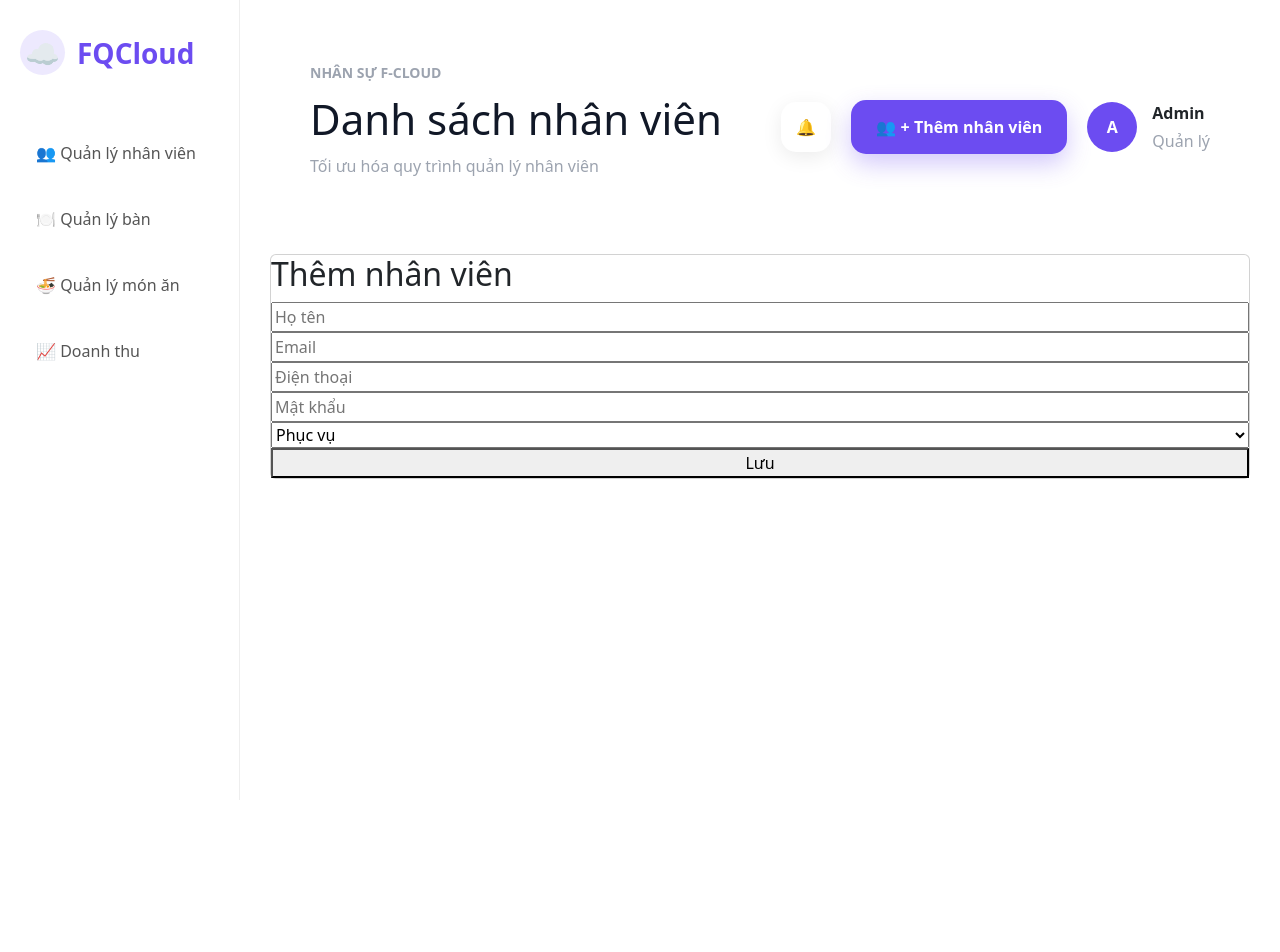
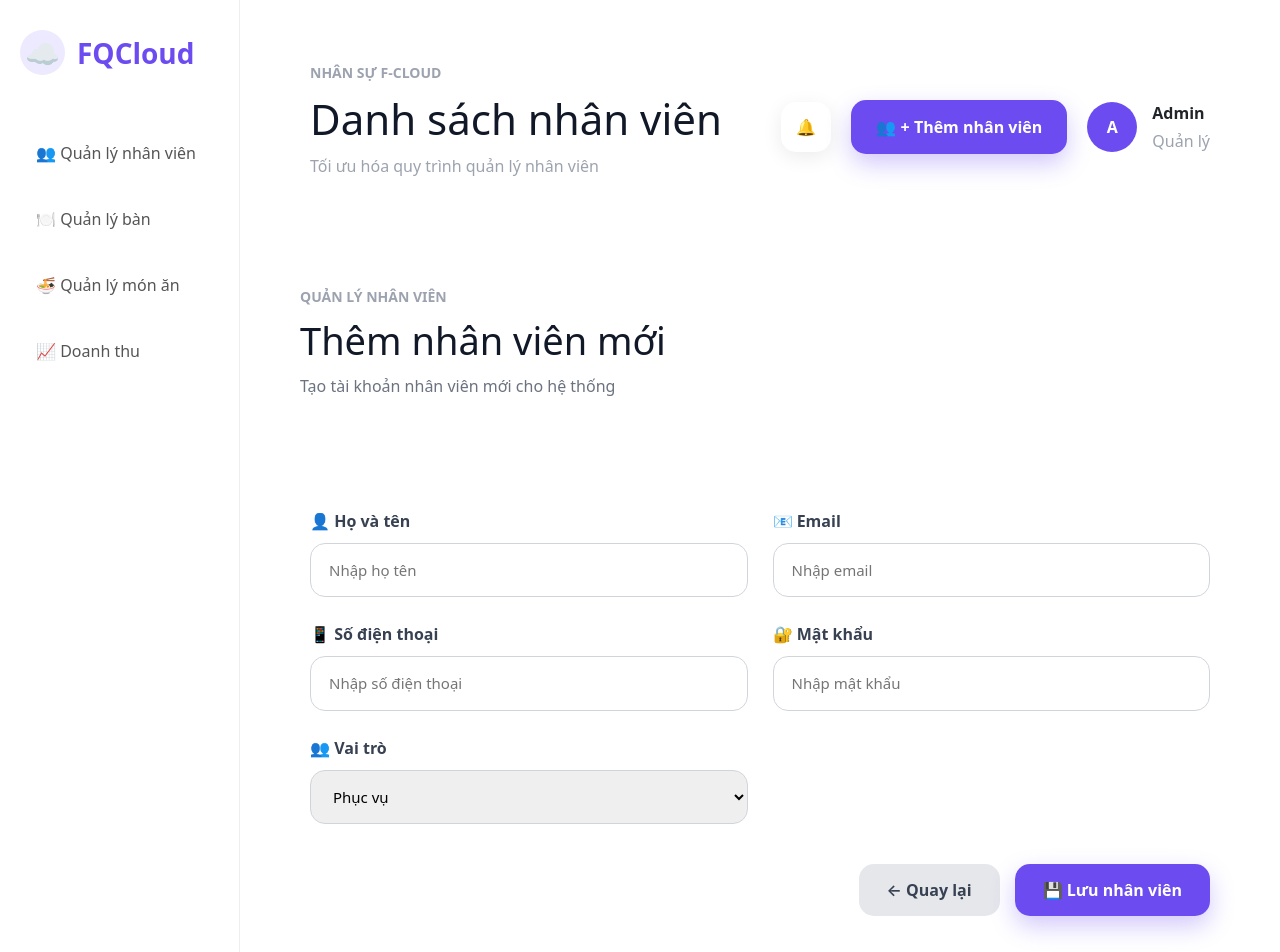
Before and after one commit to NGHIA-17-iso/QuanLyNhaHangWeb, an Angular app: page /admin/create-employee in a window 1280 px wide. Shown: the top 952 px of the page. Before the commit the page ends 800 px from the top, so only its background shows below. Built offline with nearby package versions, Linux system fonts and the light colour scheme.

Commit message:
xử lý trang quản lý thêm nhân viên

```diff
--- a/src/app/features/auth/admin/user-management/create/create.css
+++ b/src/app/features/auth/admin/user-management/create/create.css
@@ -0,0 +1,120 @@
+.create-container {
+    display: flex;
+    flex-direction: column;
+    gap: 25px;
+}
+
+.header {
+    background: white;
+    border-radius: 25px;
+    padding: 30px;
+}
+
+.header small {
+    color: #9ca3af;
+    font-weight: 700;
+}
+
+.header h2 {
+    margin: 10px 0;
+    color: #111827;
+    font-size: 38px;
+}
+
+.header p {
+    color: #6b7280;
+}
+
+.form-card {
+    background: white;
+    border-radius: 25px;
+    padding: 40px;
+}
+
+.form-grid {
+    display: grid;
+    grid-template-columns: repeat(2, 1fr);
+    gap: 25px;
+}
+
+.form-group {
+    display: flex;
+    flex-direction: column;
+}
+
+.form-group label {
+    margin-bottom: 10px;
+    font-weight: 600;
+    color: #374151;
+}
+
+.form-group input,
+.form-group select {
+    padding: 15px 18px;
+    border: 1px solid #d1d5db;
+    border-radius: 15px;
+    font-size: 15px;
+    transition: .3s;
+}
+
+.form-group input:focus,
+.form-group select:focus {
+    outline: none;
+    border-color: #6c4cf1;
+    box-shadow: 0 0 0 4px rgba(108, 76, 241, .1);
+}
+
+.button-group {
+    margin-top: 40px;
+    display: flex;
+    justify-content: flex-end;
+    gap: 15px;
+}
+
+.cancel-btn {
+    padding: 14px 28px;
+    border: none;
+    border-radius: 15px;
+    background: #e5e7eb;
+    color: #374151;
+    font-weight: 600;
+    cursor: pointer;
+    transition: .3s;
+}
+
+.cancel-btn:hover {
+    background: #d1d5db;
+}
+
+.save-btn {
+    padding: 14px 28px;
+    border: none;
+    border-radius: 15px;
+    background: #6c4cf1;
+    color: white;
+    font-weight: 600;
+    cursor: pointer;
+    box-shadow: 0 10px 25px rgba(108, 76, 241, .3);
+    transition: .3s;
+}
+
+.save-btn:hover {
+    background: #5a3ee8;
+}
+
+@media (max-width: 768px) {
+
+    .form-grid {
+        grid-template-columns: 1fr;
+    }
+
+    .button-group {
+        flex-direction: column;
+    }
+
+    .cancel-btn,
+    .save-btn {
+        width: 100%;
+    }
+
+}
--- a/src/app/features/auth/admin/user-management/create/create.html
+++ b/src/app/features/auth/admin/user-management/create/create.html
@@ -1,32 +1,82 @@
-<div class="card">
+<div class="create-container">
 
-  <h2>Thêm nhân viên</h2>
+    <div class="header">
+
+        <div>
+
+            <small>QUẢN LÝ NHÂN VIÊN</small>
+
+            <h2>Thêm nhân viên mới</h2>
+
+            <p>
+                Tạo tài khoản nhân viên mới cho hệ thống
+            </p>
+
+        </div>
+
+    </div>
+
+    <div class="form-card">
+
+        <div class="form-grid">
+
+            <div class="form-group">
+
+                <label>👤 Họ và tên</label>
 
                 <input
-    placeholder="Họ tên"
+                    type="text"
+                    placeholder="Nhập họ tên"
                     [(ngModel)]="NewUser.hoTen">
 
+            </div>
+
+            <div class="form-group">
+
+                <label>📧 Email</label>
+
                 <input
-    placeholder="Email"
+                    type="email"
+                    placeholder="Nhập email"
                     [(ngModel)]="NewUser.email">
 
+            </div>
+
+            <div class="form-group">
+
+                <label>📱 Số điện thoại</label>
+
                 <input
-    placeholder="Điện thoại"
+                    type="text"
+                    placeholder="Nhập số điện thoại"
                     [(ngModel)]="NewUser.dienThoai">
+
+            </div>
+
+            <div class="form-group">
+
+                <label>🔐 Mật khẩu</label>
 
                 <input
                     type="password"
-    placeholder="Mật khẩu"
+                    placeholder="Nhập mật khẩu"
                     [(ngModel)]="NewUser.matKhau">
 
-  <select [(ngModel)]="NewUser.maVaiTro">
+            </div>
+
+            <div class="form-group">
+
+                <label>👥 Vai trò</label>
+
+                <select
+                    [(ngModel)]="NewUser.maVaiTro">
 
                     <option [value]="2">
                         Phục vụ
                     </option>
 
                     <option [value]="3">
-      Bếp
+                        Nhà bếp
                     </option>
 
                     <option [value]="4">
@@ -35,8 +85,30 @@
 
                 </select>
 
-  <button (click)="AddEmployee()">
-    Lưu
+            </div>
+
+        </div>
+
+        <div class="button-group">
+
+            <button
+                class="cancel-btn"
+                routerLink="/admin/user-management">
+
+                ← Quay lại
+
+            </button>
+
+            <button
+                class="save-btn"
+                (click)="AddEmployee()">
+
+                💾 Lưu nhân viên
+
             </button>
 
         </div>
+
+    </div>
+
+</div>
--- a/src/app/features/auth/admin/user-management/create/create.ts
+++ b/src/app/features/auth/admin/user-management/create/create.ts
@@ -2,14 +2,15 @@ import { Component } from '@angular/core';
 import { CommonModule } from '@angular/common';
 import { FormsModule } from '@angular/forms';
 import { HttpClient } from '@angular/common/http';
-import { Router } from '@angular/router';
+import { Router, RouterModule } from '@angular/router';
 
 @Component({
   selector: 'app-create',
   standalone: true,
   imports: [
     CommonModule,
-    FormsModule
+    FormsModule,
+    RouterModule
   ],
   templateUrl: './create.html',
   styleUrl: './create.css'
```
Lines whose indentation alone changed are shown as unchanged.
